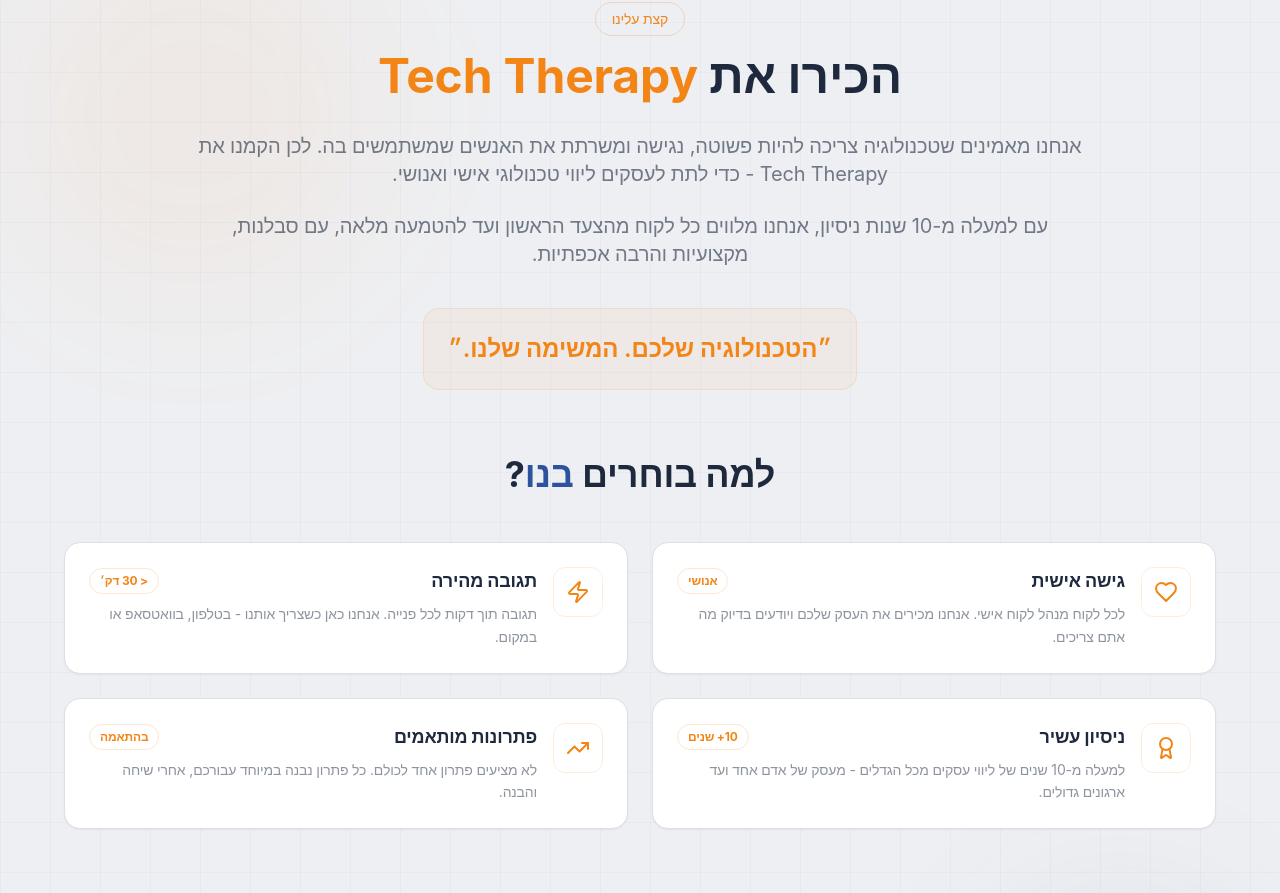
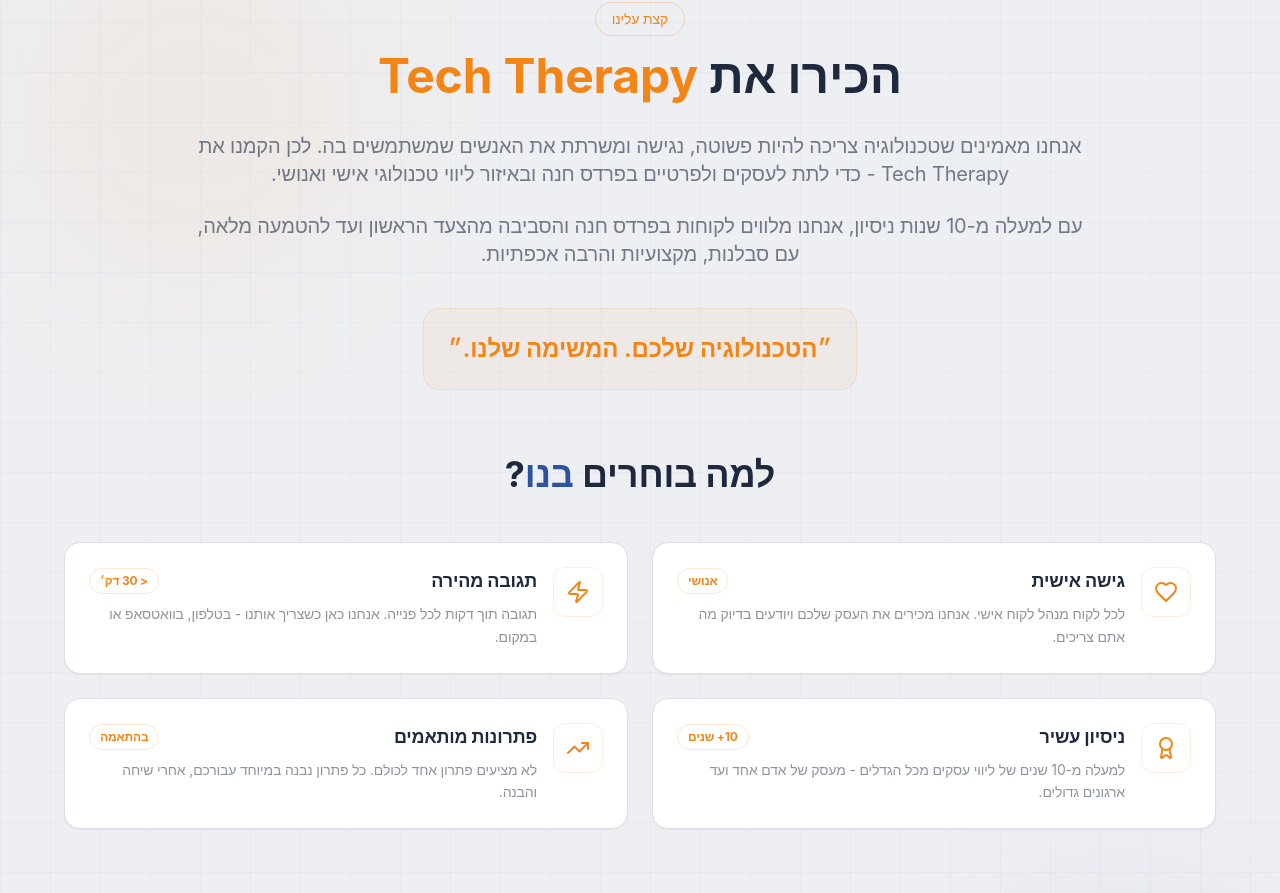
Before and after one commit to etgar79/express-canvas-clone, a React (Vite) app: page / in a window 1280 px wide. Shown: the part 1960-2853 px from the top of the page. Built offline with nearby package versions, Linux system fonts and the light colour scheme; no server answers; the HTML template or start-up script is replaced by a standard one.

Commit message:
Changes
Co-authored-by: etgar79 <170973685+etgar79@users.noreply.github.com>

```diff
--- a/src/components/About.tsx
+++ b/src/components/About.tsx
@@ -45,10 +45,10 @@ export const About = () => {
           </h2>
           <p className="text-lg md:text-xl text-foreground/60 leading-relaxed mb-6">
             אנחנו מאמינים שטכנולוגיה צריכה להיות פשוטה, נגישה ומשרתת את האנשים שמשתמשים בה.
-            לכן הקמנו את Tech Therapy - כדי לתת לעסקים ליווי טכנולוגי אישי ואנושי.
+            לכן הקמנו את Tech Therapy - כדי לתת לעסקים ולפרטיים בפרדס חנה ובאיזור ליווי טכנולוגי אישי ואנושי.
           </p>
           <p className="text-lg md:text-xl text-foreground/60 leading-relaxed mb-6">
-            עם למעלה מ-10 שנות ניסיון, אנחנו מלווים כל לקוח מהצעד הראשון ועד להטמעה מלאה,
+            עם למעלה מ-10 שנות ניסיון, אנחנו מלווים לקוחות בפרדס חנה והסביבה מהצעד הראשון ועד להטמעה מלאה,
             עם סבלנות, מקצועיות והרבה אכפתיות.
           </p>
           <div className="inline-block p-6 rounded-2xl mt-4 border border-accent/15 bg-accent/5">
```
